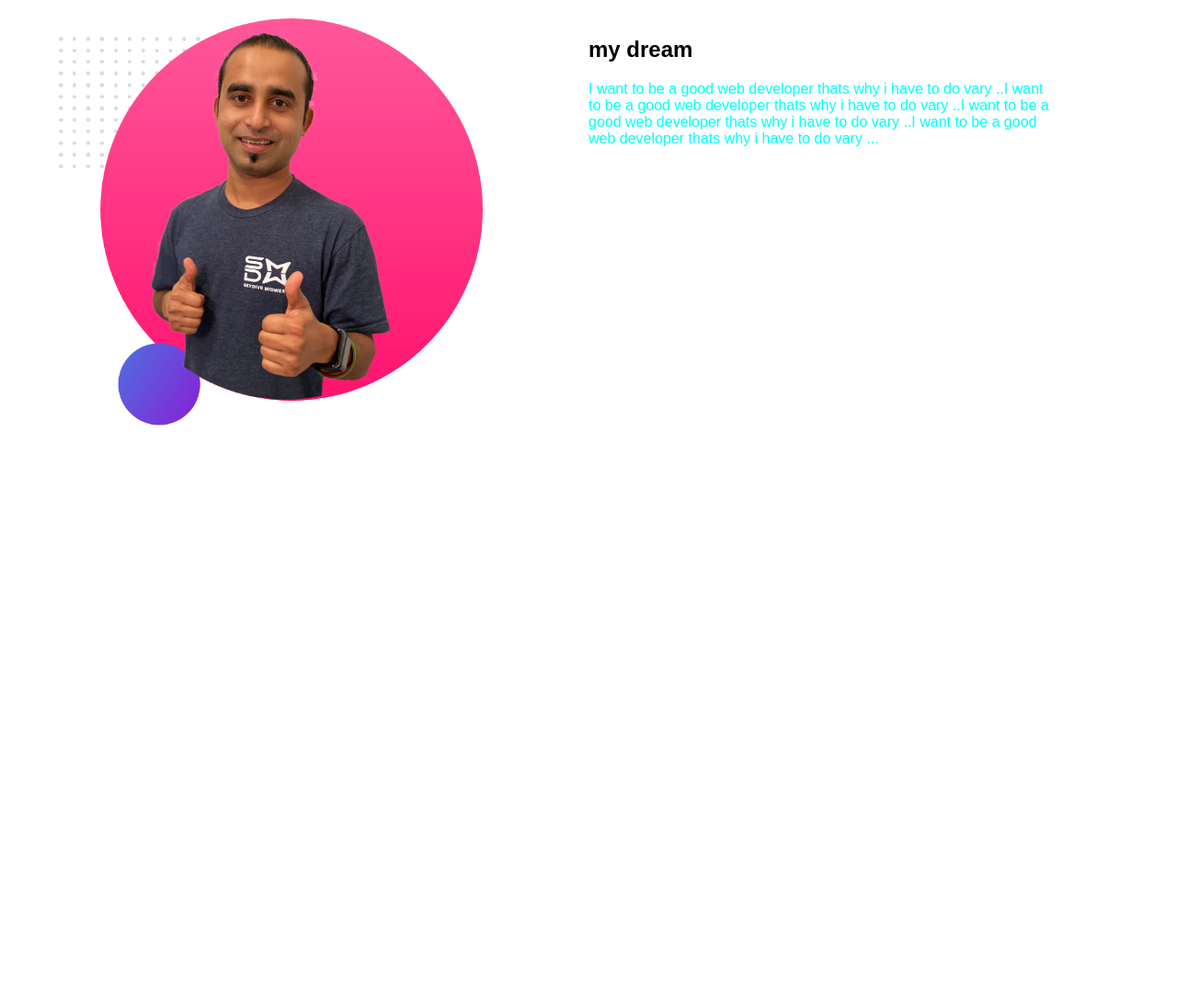
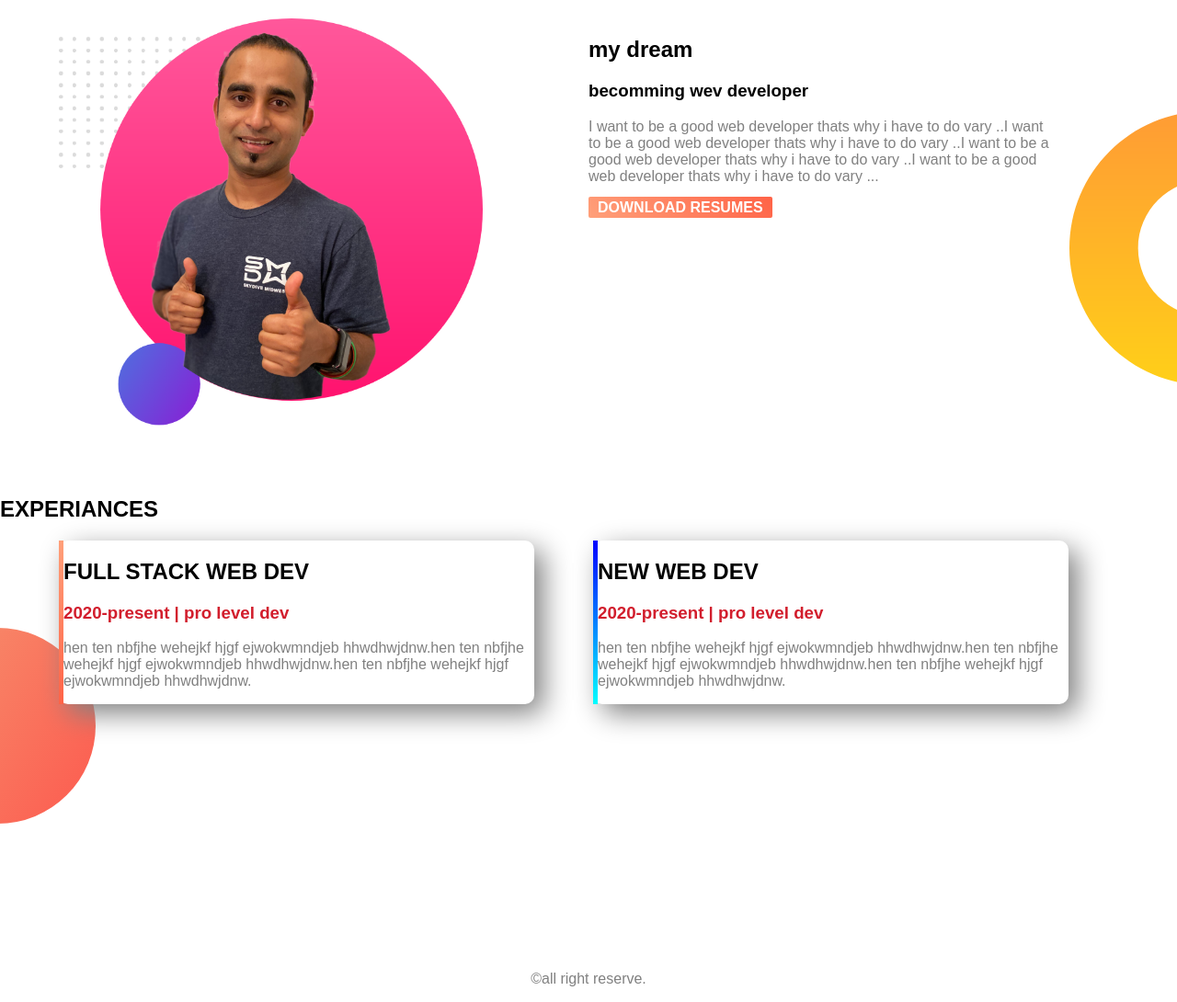
Before and after one commit to salma020/portfolio, a plain HTML site: page index.html in a window 1280 px wide. Shown: the part 480-1570 px from the top of the page at 92% size. Before the commit the page ends 1000 px from the top, so only its background shows below. Drawn offline with Linux system fonts and the light colour scheme.

Commit message:
all done

```diff
--- a/index.html
+++ b/index.html
@@ -27,9 +27,26 @@
      </div>
      <div class="lefti">
       <h2>my dream</h2>
+      <h3>becomming wev developer</h3>
       <p>I want to be a good web developer thats why i have to do vary ..I want to be a good web developer thats why i have to do vary ..I want to be a good web developer thats why i have to do vary ..I want to be a good web developer thats why i have to do vary ...</p>
-
+      <a target="_blank" class="btn" href="http://www.facebook.com">DOWNLOAD RESUMES</a>
      </div>
    </section>
+   <section class="experiance-part">
+     <h2>EXPERIANCES</h2>
+   <div id="full-stack" class="lefti shadow-part">
+     <h2>FULL STACK WEB DEV</h2>
+     <h3 class="name_highlight">2020-present | pro level dev</h3>
+     <p>hen ten nbfjhe wehejkf hjgf ejwokwmndjeb hhwdhwjdnw.hen ten nbfjhe wehejkf hjgf ejwokwmndjeb hhwdhwjdnw.hen ten nbfjhe wehejkf hjgf ejwokwmndjeb hhwdhwjdnw.</p>
+   </div>
+   <div id="new-dev" class="lefti shadow-part">
+    <h2> NEW WEB DEV</h2>
+    <h3 class="name_highlight">2020-present | pro level dev</h3>
+    <p>hen ten nbfjhe wehejkf hjgf ejwokwmndjeb hhwdhwjdnw.hen ten nbfjhe wehejkf hjgf ejwokwmndjeb hhwdhwjdnw.hen ten nbfjhe wehejkf hjgf ejwokwmndjeb hhwdhwjdnw.</p>
+  </div>
+   </section>
+   <footer>
+     <p>&copy;all right reserve.</p>
+   </footer>
 </body>
 </html>
--- a/style.css
+++ b/style.css
@@ -12,7 +12,7 @@ h1{
     color:rgb(210, 30, 45);
 }
 p{
-    color: cyan;
+    color:gray;
 }
 .btn{
     padding: 3px 10px;
@@ -37,3 +37,33 @@ p{
 section{
     height: 500px;
 }
+.dream-part{
+    background-image: url(images/dream-bg.png);
+    background-repeat: no-repeat;
+    background-position: right;
+}
+.shadow-part{
+    box-shadow: 10px 10px 30px gray;
+    border-radius: 10px;
+
+}
+.experiance-part{
+    background-image: url(images/exp-bg.png);
+    background-repeat: no-repeat;
+    background-position: left;
+
+}
+#full-stack{
+    border-left: 5px solid ;
+    border-image: linear-gradient(180deg,lightsalmon,tomato);
+    border-image-slice: 1;
+    background: white;
+}
+#new-dev{
+    border-left: 5px solid;
+    border-image: linear-gradient(180deg,blue,cyan);
+    border-image-slice: 1;
+}
+footer{
+    text-align: center;
+}
```
